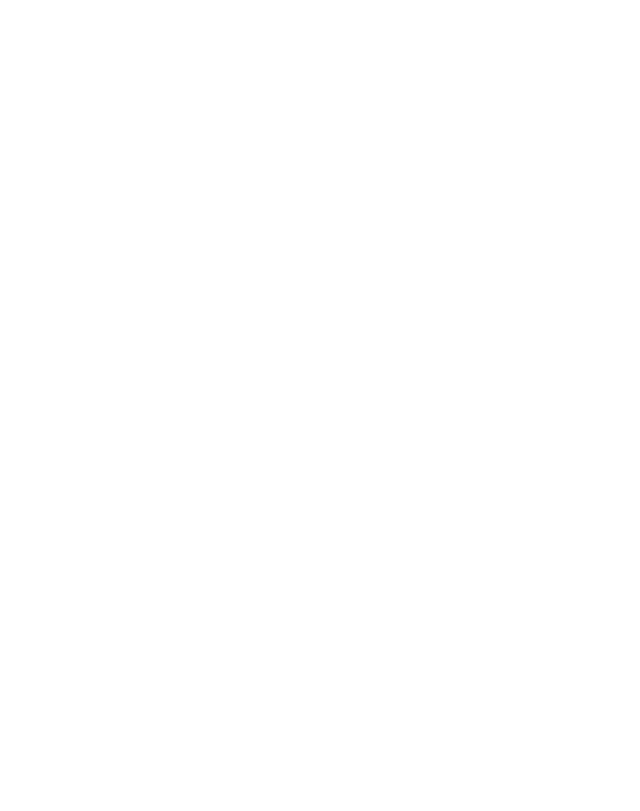
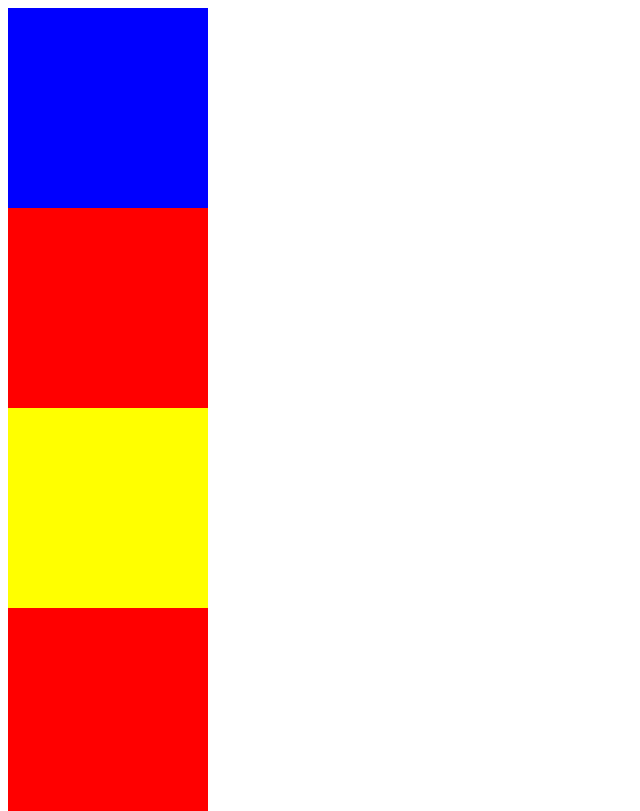
Before and after one commit to Ketshi/javascript, a plain HTML site: page index.html in a window 1280 px wide. Shown: the top 811 px of the page, without its empty margins (0-640 px from the left). Drawn offline with Linux system fonts and the light colour scheme.

Commit message:
grab all .box elements and change box1 to blue and 3 to yellow

```diff
--- a/index.html
+++ b/index.html
@@ -1,9 +1,22 @@
 <!doctype html>
 <html>
 <head>
-
+    <style>
+        .box{
+            width:200px;
+            height:200px;
+            background-color:red;
+        }
+   </style>
 </head>
 <body>
+
+    <div class="box"></div>
+    <div class="box"></div>
+    <div class="box"></div>
+    <div class="box"></div>
+    <div class="box"></div>
+    <div class="box"></div>
 
      <script src="script.js"></script>
 </body>
--- a/script.js
+++ b/script.js
@@ -1 +1,7 @@
-alert("Hello.");
+var boxes = document.querySelectorAll(".box");
+
+boxes[0].style.backgroundColor = "blue"
+
+boxes[2].style.backgroundColor = "yellow"
+
+console.log(boxes[0]);
```
